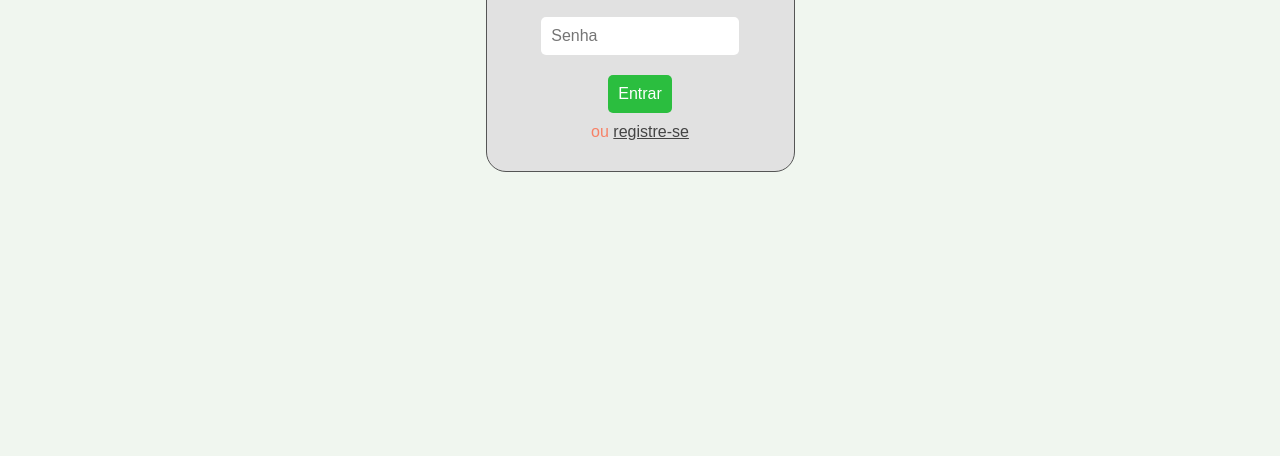
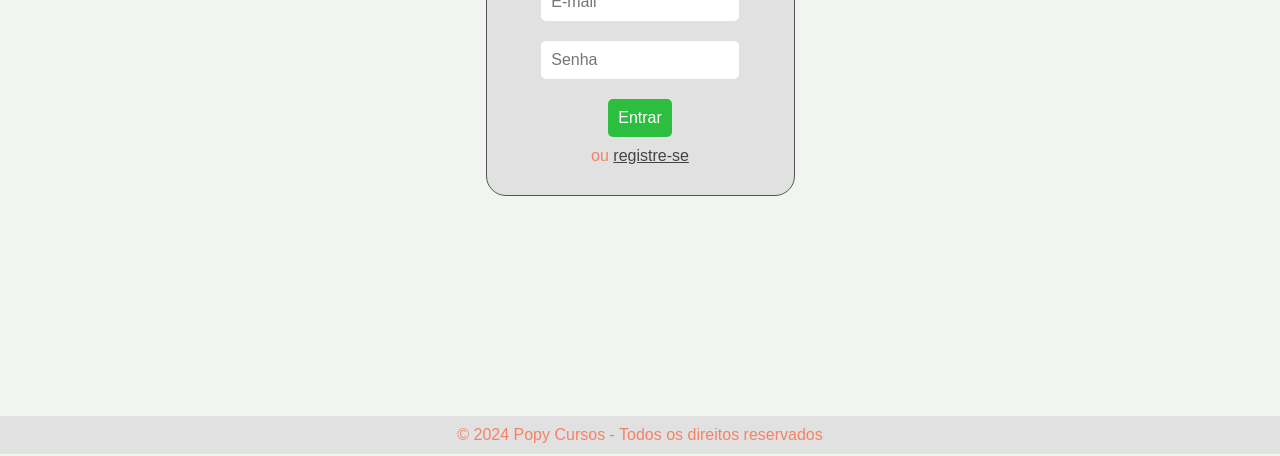
Before and after one commit to IcaroDEVms/site-cursos, a website: page public/login.html in a window 1280 px wide. Shown: the part 344-800 px from the top of the page. Drawn offline with Linux system fonts and the light colour scheme.

Commit message:
footer
footer feito e css arumado

```diff
--- a/public/css/menu.css
+++ b/public/css/menu.css
@@ -42,7 +42,7 @@ body::before {
     --H3-color: #333;
     --LI-color: #F78166;
     --UL-color: #444;
-    --folder-collor: #ffffff;
+    --folder-collor: #333;
     --entraremoutroscursos-color: #555;
     --TEXTusuario-color: #444;
     --background-color: #F0F6EF;
@@ -64,7 +64,7 @@ body::before {
     --H3-color: #F0F6EF;
     --LI-color: #0cdbff;
     --UL-color: #F0F6EF;
-    --folder-collor: #ffffff;
+    --folder-collor: #F0F6EF;
     --entraremoutroscursos-color: #555;
     --TEXTusuario-color: #F0F6EF;
     --background-color: #303030;
@@ -258,7 +258,6 @@ body::before {
     right: 0;
     z-index: 500;
     transition: margin-left 0.3s;
-
 }
 
 
@@ -348,6 +347,7 @@ align-items: center;
     width: 80%;
     max-width: 900px;
     text-align: center;
+    flex-grow: 1;
     padding: 20px;
     background-color: var(--fundoTEXT-color);
     border-radius: 10px;
@@ -386,15 +386,18 @@ align-items: center;
     list-style-position: inside;
 }
 
-/* Footer fixo à direita */
 .footer {
-
-    color: var(--folder-collor);
-    text-align: right;
-    padding: 10px 20px;
+    display: flex;
+    justify-content: center;
+    align-items: center;
+    background-color: var(--cabecalho-color);
+    color: var(--cabecalhoTEXT-color);
+    padding: 10px;
+    position:absolute;
     bottom: 0;
+    left: 0;
     right: 0;
-    width: 100%;
+    z-index: 500;
 }
 
 .footer p {
@@ -596,6 +599,7 @@ align-items: center;
     padding: 20px;
     border-radius: 10px;
     margin-top: 100px;
+    margin-bottom: 100px;
     color: var(--TEXTO-color);
     text-align: center;
 }
@@ -677,7 +681,7 @@ form button:hover {
     display: flex;
     justify-content: center;
     align-items: center;
-    height: 85vh;
+    height: 91vh;
 }
 
 .loginform {
--- a/public/login.html
+++ b/public/login.html
@@ -26,6 +26,11 @@
             <p>ou <a href="signup.html" class="corRegistre">registre-se</a></p>
         </form>
     </div>
+
+    <!-- Footer -->
+    <footer class="footer">
+        <p>&copy; 2024 Popy Cursos - Todos os direitos reservados</p>
+    </footer>
 
     <script>
         document.getElementById('loginForm').addEventListener('submit', async (event) => {
```
Also changed, not shown: public/aula.html (+9 -4 lines), public/cursos.html (+6 -0 lines), public/index.html (+1 -1 lines), public/meuscursos.html (+5 -0 lines), public/signup.html (+5 -0 lines), public/sobre.html (+6 -0 lines), public/suporte.html (+6 -0 lines), public/usuario.html (+5 -0 lines).
